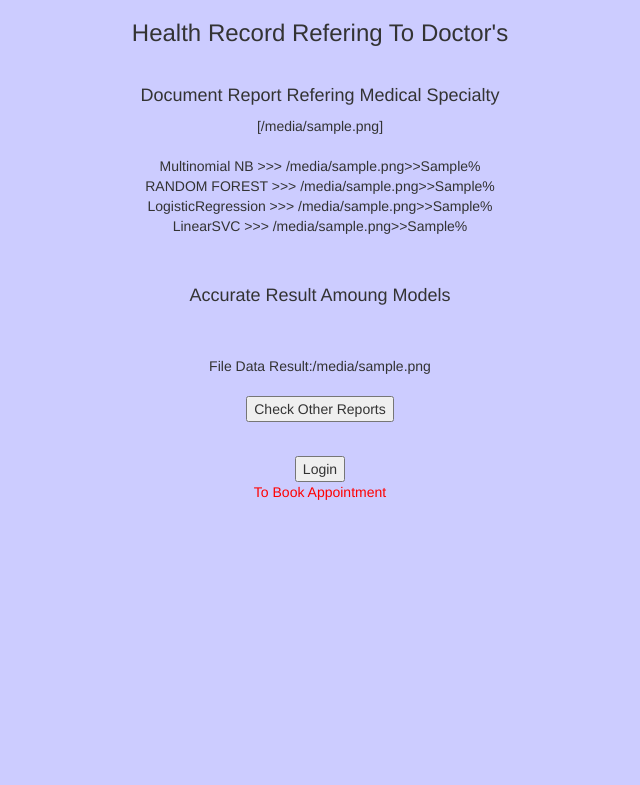
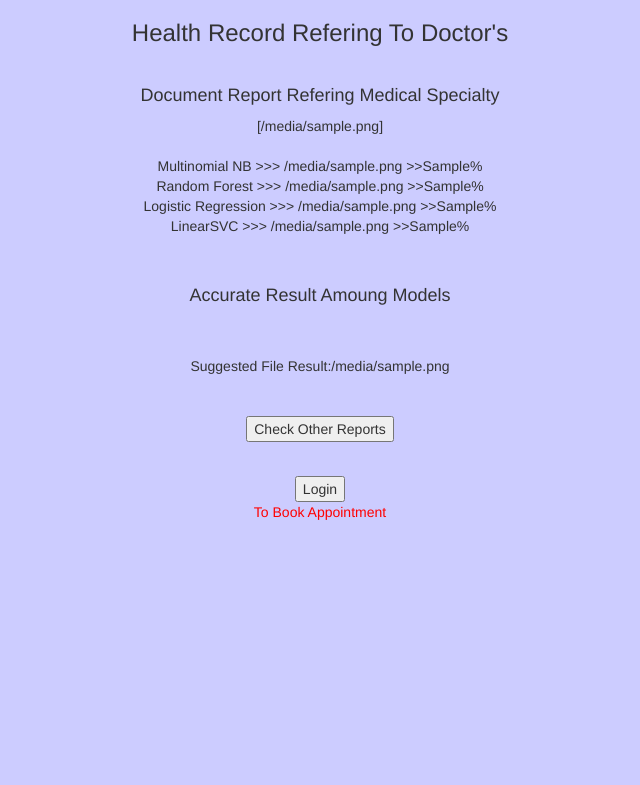
Before and after one commit to pskr0/MajorProject, a Python web app: template templates/conform.html in a window 1280 px wide. Shown: the top 785 px of the page, without its empty margins (320-960 px from the left). Run offline with Jinja, Linux system fonts and the light colour scheme; the template is opened without the code that fills it: most values are stand-ins (such as "Sample title", 1, 10 or a date in 2020); some libraries are stand-ins or nearby versions.

Commit message:
Update conform.html

```diff
--- a/templates/conform.html
+++ b/templates/conform.html
@@ -22,10 +22,10 @@ table, th, td {
   <tr>
 <th><h4>Document Report Refering Medical Specialty </h4>  [{{filenme}}] <br>
 <br>
-Multinomial NB &gt;&gt;&gt; {{multi_file_input}}&gt;&gt;{{a2}}%<br>
-RANDOM FOREST &gt;&gt;&gt; {{random_file_input}}&gt;&gt;{{b2}}%<br>
-LogisticRegression &gt;&gt;&gt; {{logic_file_input}}&gt;&gt;{{c2}}%<br>
-LinearSVC &gt;&gt;&gt; {{linear_file_input}}&gt;&gt;{{d2}}%<br>
+Multinomial NB       &gt;&gt;&gt; {{multi_file_input}}   &gt;&gt;{{a2}}%<br>
+Random Forest        &gt;&gt;&gt; {{random_file_input}}  &gt;&gt;{{b2}}%<br>
+Logistic Regression  &gt;&gt;&gt; {{logic_file_input}}   &gt;&gt;{{c2}}%<br>
+LinearSVC            &gt;&gt;&gt; {{linear_file_input}}  &gt;&gt;{{d2}}%<br>
 
 </th>
     <br><br>
@@ -46,9 +46,9 @@ LinearSVC &gt;&gt;&gt; {{linear_text_input}}&gt;&gt;{{d1}}%<br>
   <h4>Accurate Result Amoung  Models</h4><br>
  <!-- Text Data Result:{{Final_text}}<br>-->
   <br>
-  File Data Result:{{Final_file}}<br>
+  Suggested File Result:{{Final_file}}<br>
     <br>
-
+<br>
 <form action="/recheck" method="post">
  <button type="submit" class="btn-large waves-effect waves-light orange">Check Other Reports</button>
 </form>
```
